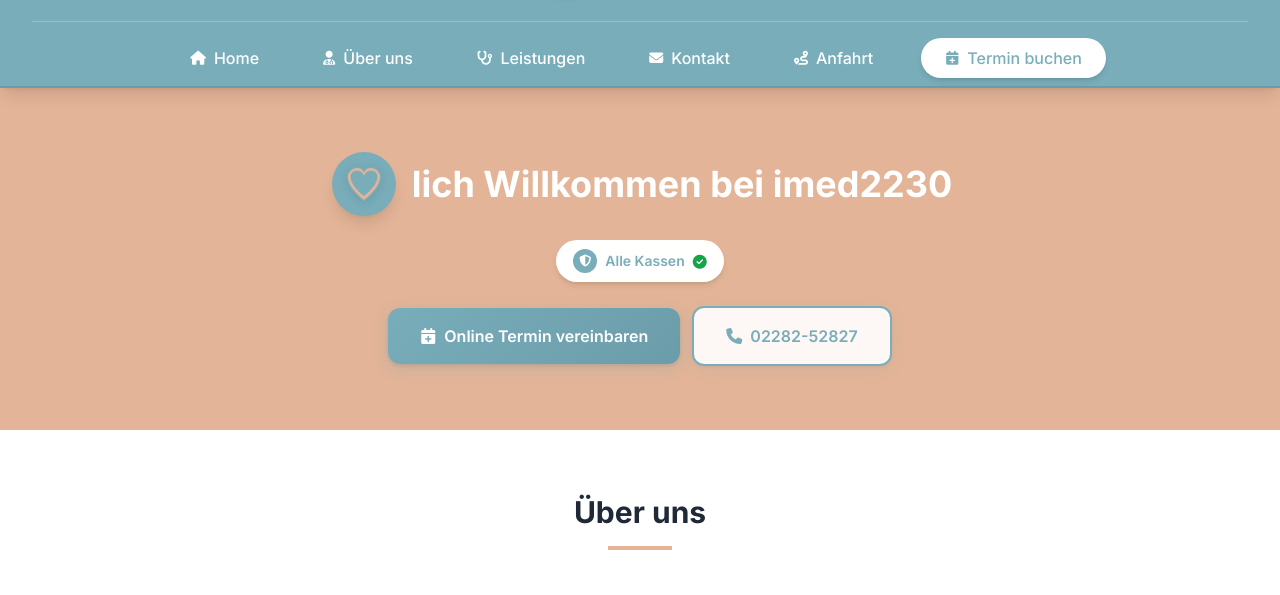
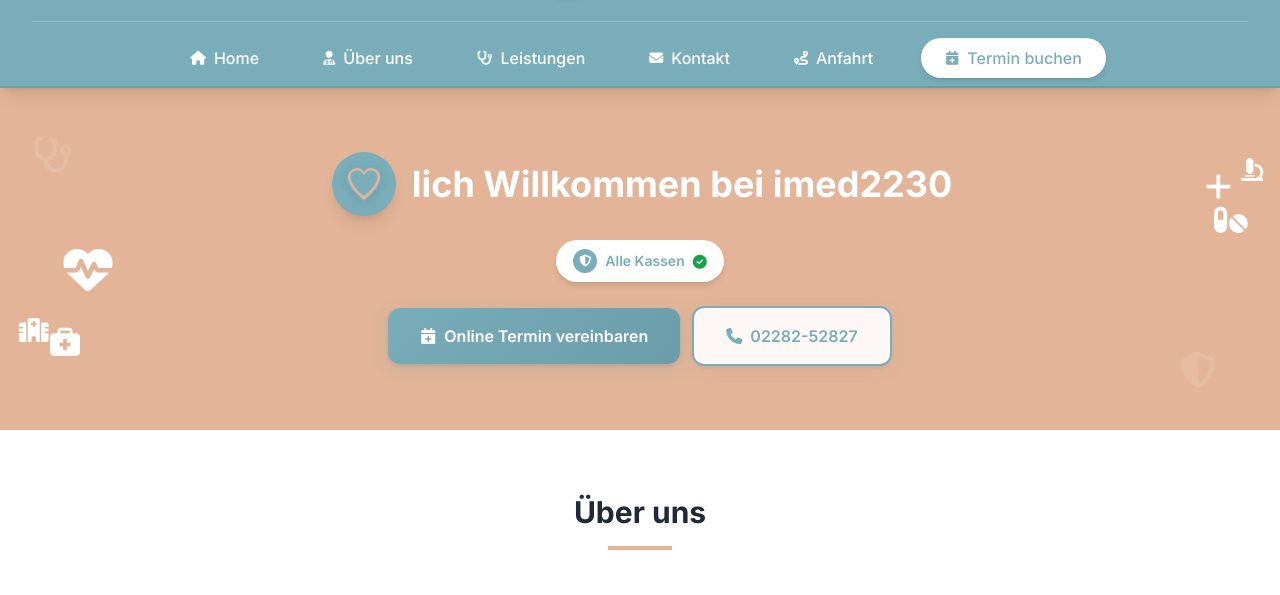
Before and after one commit to gunzi83/imed-professionelle-website, a website: page index.html in a window 1280 px wide. Shown: the part 95-690 px from the top of the page. Drawn offline with nearby package versions, Linux system fonts and the light colour scheme.

Commit message:
add floating medical icons to hero background: 8 animated icons with individual floating patterns, respects brand colors

```diff
--- a/css/style.css
+++ b/css/style.css
@@ -1018,6 +1018,117 @@ footer a:hover {
     }
 }
 
+/* Floating Medical Icons in Hero */
+.floating-icons-container {
+    z-index: 1;
+}
+
+.floating-icon {
+    animation-duration: 6s;
+    animation-iteration-count: infinite;
+    animation-timing-function: ease-in-out;
+    transform-origin: center;
+}
+
+/* Different floating animations for each icon */
+.floating-icon-1 { animation-name: float-1; animation-delay: 0s; }
+.floating-icon-2 { animation-name: float-2; animation-delay: 1s; }
+.floating-icon-3 { animation-name: float-3; animation-delay: 2s; }
+.floating-icon-4 { animation-name: float-4; animation-delay: 0.5s; }
+.floating-icon-5 { animation-name: float-5; animation-delay: 1.5s; }
+.floating-icon-6 { animation-name: float-6; animation-delay: 2.5s; }
+.floating-icon-7 { animation-name: float-7; animation-delay: 3s; }
+.floating-icon-8 { animation-name: float-8; animation-delay: 3.5s; }
+
+/* Keyframe animations for natural floating motion */
+@keyframes float-1 {
+    0%, 100% { transform: translateY(0px) rotate(0deg); }
+    50% { transform: translateY(-20px) rotate(5deg); }
+}
+
+@keyframes float-2 {
+    0%, 100% { transform: translateY(0px) translateX(0px) rotate(0deg); }
+    33% { transform: translateY(-15px) translateX(10px) rotate(-3deg); }
+    66% { transform: translateY(5px) translateX(-5px) rotate(3deg); }
+}
+
+@keyframes float-3 {
+    0%, 100% { transform: translateY(0px) scale(1); }
+    50% { transform: translateY(-25px) scale(1.05); }
+}
+
+@keyframes float-4 {
+    0%, 100% { transform: translateX(0px) rotate(0deg); }
+    25% { transform: translateX(-10px) rotate(-2deg); }
+    75% { transform: translateX(10px) rotate(2deg); }
+}
+
+@keyframes float-5 {
+    0%, 100% { transform: translateY(0px) translateX(0px); }
+    50% { transform: translateY(-18px) translateX(8px); }
+}
+
+@keyframes float-6 {
+    0%, 100% { transform: translateY(0px) rotate(0deg); }
+    33% { transform: translateY(-12px) rotate(4deg); }
+    66% { transform: translateY(8px) rotate(-2deg); }
+}
+
+@keyframes float-7 {
+    0%, 100% { transform: translateY(0px) scale(1); }
+    50% { transform: translateY(-22px) scale(0.95); }
+}
+
+@keyframes float-8 {
+    0%, 100% { transform: translateX(0px) translateY(0px); }
+    25% { transform: translateX(12px) translateY(-8px); }
+    75% { transform: translateX(-8px) translateY(12px); }
+}
+
+/* Hover effects on hero section */
+#home:hover .floating-icon {
+    animation-duration: 4s;
+}
+
+#home:hover .floating-icon-3 {
+    opacity: 0.2 !important;
+    animation-name: heartbeat-float;
+}
+
+@keyframes heartbeat-float {
+    0%, 100% { transform: translateY(0px) scale(1); }
+    14% { transform: translateY(-5px) scale(1.1); }
+    28% { transform: translateY(0px) scale(1); }
+    42% { transform: translateY(-3px) scale(1.05); }
+    70% { transform: translateY(0px) scale(1); }
+}
+
+/* Mobile optimization - reduce icons and make them smaller */
+@media (max-width: 768px) {
+    .floating-icon-1, .floating-icon-2, .floating-icon-7, .floating-icon-8 {
+        display: none;
+    }
+
+    .floating-icon {
+        opacity: 0.06 !important;
+    }
+
+    .floating-icon-3 {
+        font-size: 2rem !important;
+    }
+
+    .floating-icon-4, .floating-icon-5, .floating-icon-6 {
+        font-size: 1.5rem !important;
+    }
+}
+
+/* Performance optimization */
+@media (prefers-reduced-motion: reduce) {
+    .floating-icon {
+        animation: none;
+    }
+}
+
 /* Responsive Header Adjustments */
 @media (max-width: 1024px) {
     .contact-info-desktop {
--- a/index.html
+++ b/index.html
@@ -236,8 +236,51 @@
     </header>
 
     <!-- Hero Section -->
-    <section id="home" class="py-16 bg-secondary">
-        <div class="max-w-6xl mx-auto px-4">
+    <section id="home" class="py-16 bg-secondary relative overflow-hidden">
+        <!-- Floating Medical Icons -->
+        <div class="floating-icons-container absolute inset-0 pointer-events-none">
+            <!-- Stethoscope - Top Left -->
+            <div class="floating-icon floating-icon-1 absolute top-12 left-8 text-white opacity-10">
+                <i class="fas fa-stethoscope text-4xl"></i>
+            </div>
+
+            <!-- Medical Cross - Top Right -->
+            <div class="floating-icon floating-icon-2 absolute top-20 right-12 text-white opacity-8">
+                <i class="fas fa-plus text-3xl"></i>
+            </div>
+
+            <!-- Heart - Middle Left -->
+            <div class="floating-icon floating-icon-3 absolute top-1/2 left-16 text-white opacity-12">
+                <i class="fas fa-heartbeat text-5xl"></i>
+            </div>
+
+            <!-- Pills - Middle Right -->
+            <div class="floating-icon floating-icon-4 absolute top-1/3 right-8 text-white opacity-9">
+                <i class="fas fa-pills text-3xl"></i>
+            </div>
+
+            <!-- Medical Kit - Bottom Left -->
+            <div class="floating-icon floating-icon-5 absolute bottom-16 left-12 text-white opacity-11">
+                <i class="fas fa-briefcase-medical text-3xl"></i>
+            </div>
+
+            <!-- Shield (Health Protection) - Bottom Right -->
+            <div class="floating-icon floating-icon-6 absolute bottom-12 right-16 text-white opacity-10">
+                <i class="fas fa-shield-alt text-4xl"></i>
+            </div>
+
+            <!-- Microscope - Far Right -->
+            <div class="floating-icon floating-icon-7 absolute top-1/4 right-4 text-white opacity-7">
+                <i class="fas fa-microscope text-2xl"></i>
+            </div>
+
+            <!-- Hospital - Far Left -->
+            <div class="floating-icon floating-icon-8 absolute bottom-1/4 left-4 text-white opacity-8">
+                <i class="fas fa-hospital text-2xl"></i>
+            </div>
+        </div>
+
+        <div class="max-w-6xl mx-auto px-4 relative z-10">
             <div class="text-center">
                 <!-- Hero Title with Inline Heart Logo -->
                 <h2 class="text-4xl font-bold mb-6 text-white flex items-center justify-center gap-3 flex-wrap">
```
